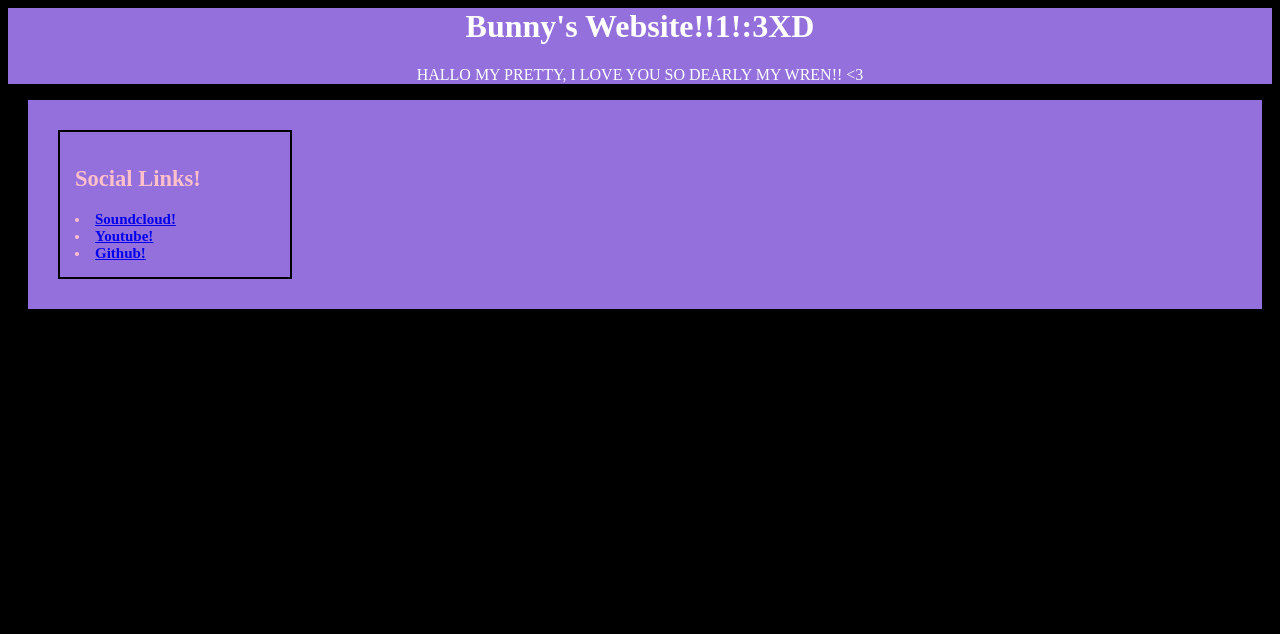
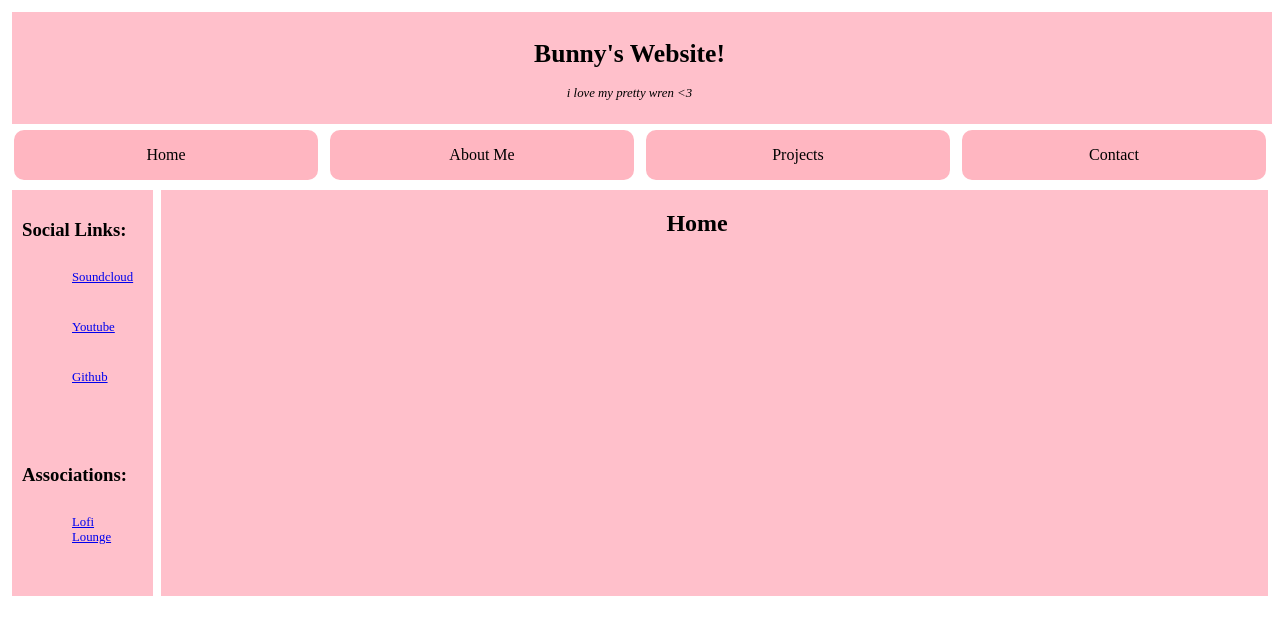
Before and after one commit to thiswombat/bunsite, a plain HTML site: page index.html in a window 1280 px wide. Drawn offline with Linux system fonts and the light colour scheme.

Commit message:
Add files via upload

```diff
--- a/index.html
+++ b/index.html
@@ -1,23 +1,55 @@
-<!DOCTYPE htmnl>
+<!DOCTYPE html>
 <html lang="eng">
 <head>
-    <link rel="stylesheet" href="style.css">
-    <title>Bunny Earl<3 </title>
-        <div style="background-color:mediumpurple; text-align:center; color:white;">
-        <h1><b>Bunny's Website!!1!:3XD</b> </h1>
-            <p>HALLO MY PRETTY, I LOVE YOU SO DEARLY MY WREN!! <3 </p>
-        </div>
+	<link href="style.css" rel="stylesheet">
+	<div class="head">
+	 <title>Wired Bun! </title>
+	 <h1>Bunny's Website!</h1>
+	 <p> <i>i love my pretty wren <3</i></p>
+	</div>
 </head>
-<body style="background-color:black;">
-    <div class="side" style="text-align:left;">
-    <div>
-            <h2>Social Links!</h2>
-            <ul">
-            <li> <a href="https://www.soundcloud.com/thiswombat" target="_blank"><b> Soundcloud!</b></a></li>
-            <li> <a href="https://www.youtube.com/@bigbrothertw " target="_blank"><b> Youtube!</b> </li>
-            <li> <a href=https://github.com/thiswombat" target="_blank"> <b> Github! </b>  </li>
-            </ul>
-    </div>
-    </div>
+<body style="background-color:dimpink">
+
+	<div align="center" class="container">
+		<div class="nvbele">
+		 <p> Home </p>
+		</div>
+		<div class="nvbele">
+		 <p> About Me </p>
+		</div>
+                <div class="nvbele">
+                 <p> Projects </p>
+                </div>
+                <div class="nvbele">
+                 <p> Contact </p>
+                </div>
+
+
+	</div>
+	<div class="container">
+		<div align="left" class="sidepanel":>
+			<div>
+			 <h3>Social Links:</h3>
+			 <ul>
+			  <li> <a href="https://www.soundcloud.com/thiswombat" target="_blank">Soundcloud<br/><br/></a></li>
+			  <li> <a href="https://www.youtube.com/@bigbrothertw" target="_blank">Youtube<br/><br/></a></li>
+			  <li> <a href="https://github.com/thiswombat" target="_blank">Github<br/><br/></a></li>
+			 </ul>
+			</div>
+			<div>
+			 <h3>Associations:</h3>
+			 <ul>
+			  <li> <a href="https://soundcloud.com/lofilounge" target="_blank">Lofi Lounge<br/><br/></a></li>
+			</div>
+
+		</div>
+		<div align="left" class="center";>
+		 <h2> Home</h2>
+		</div>
+	</div>
+
 </body>
+
+
+
 </html>
--- a/style.css
+++ b/style.css
@@ -1,18 +1,84 @@
-.side {
-	flex:0;
-	background-color:mediumpurple;
-	color:pink;
-        font-size:15px;
-	border-left:10px solid black;
-	margin:10px;
-	padding:15px;
+.head {
+	text-align:center;
+	font-size:80%;
+	background-color:pink;
+	color:black;
+
+	padding:10px 35px 10px 10px;
+	margin:0px;
+	border-top:4px solid white;
+	border-left:4px solid white;
 
 }
-.side div{
-	flex:1;
-	margin:15px;
-	padding:15px;
-	border:2px solid black;
-	width:200px;
+
+.container {
+	display:flex;
+	padding:0px 0px 0px 0px;
+	width:100%;
 
 }
+
+.sidepanel {
+
+
+	flex:0;
+	margin:0px;
+	padding:0px;
+	background-color:pink;
+	color:black;
+	font-size:100%;
+	text-align:left;
+	border-top:4px solid white;
+	border-bottom:4px solid white;
+	border-left:4px solid white;
+	border-right:4px solid white;
+
+}
+
+.sidepanel div{
+	flex:1;
+	margin-left:0px;
+	padding:10px;
+	width:auto;
+	text-align:left;
+
+}
+.sidepanel lu{
+	margin:0px;
+	padding:0px;
+	list-style:none;
+	display:inline-block;
+	text-align:left;
+
+}
+
+.sidepanel li{
+	margin:10px;
+	display:inline-block;
+	padding:0;
+	font-size:80%
+
+}
+
+.center {
+	flex:1;
+	background-color:pink;
+	color:black;
+	border-top:4px solid white;
+	border-bottom:4px solid white;
+	border-left:4px solid white;
+	border-right:4px solid white;
+
+	width:auto;
+	text-align:center;
+	padding:0px 35px 35px 0px
+
+}
+
+.nvbele {
+	flex:1;
+	margin:0px;
+	background-color:lightpink;
+	border:6px solid white;
+	border-radius:16px;
+}
```
